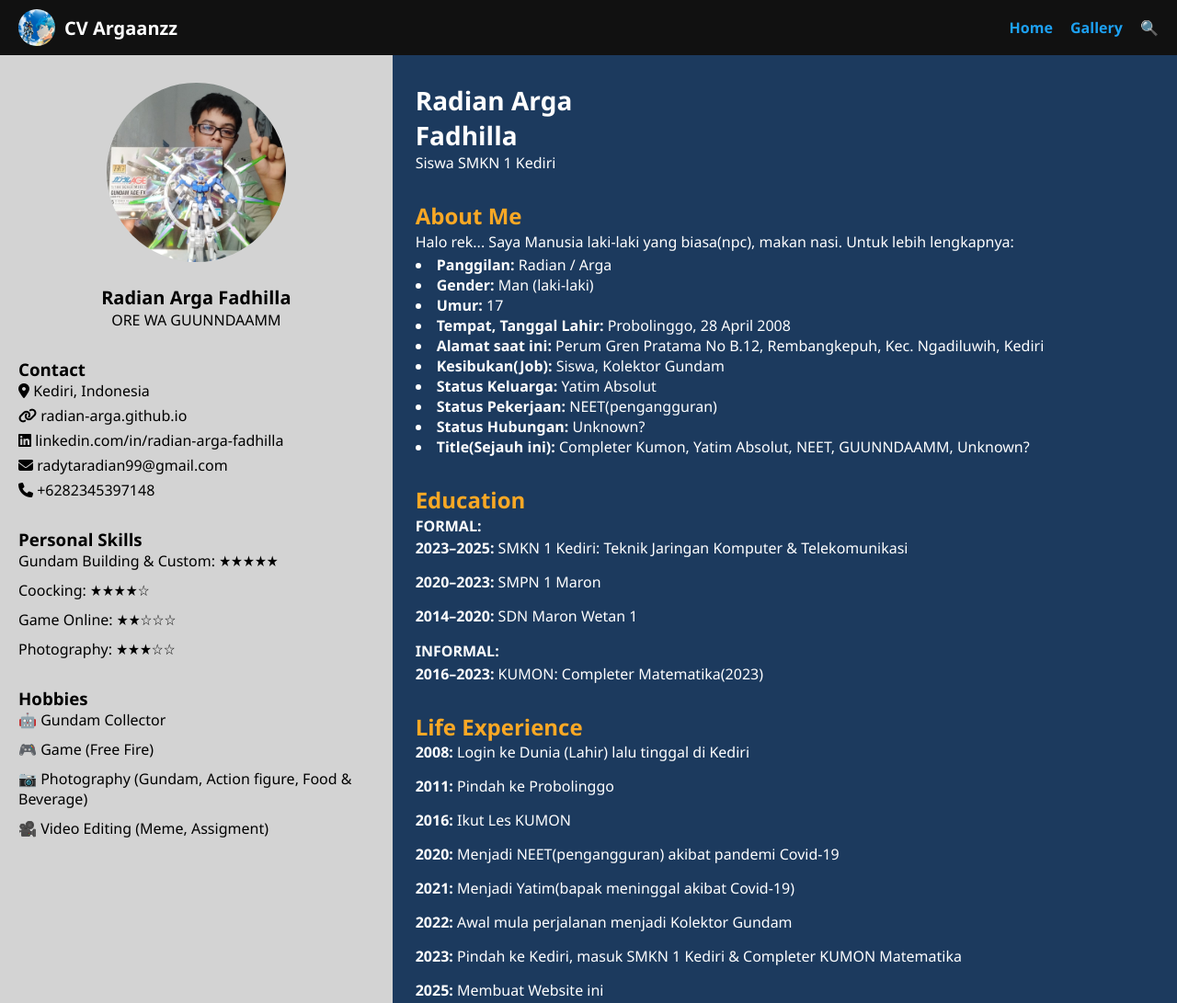
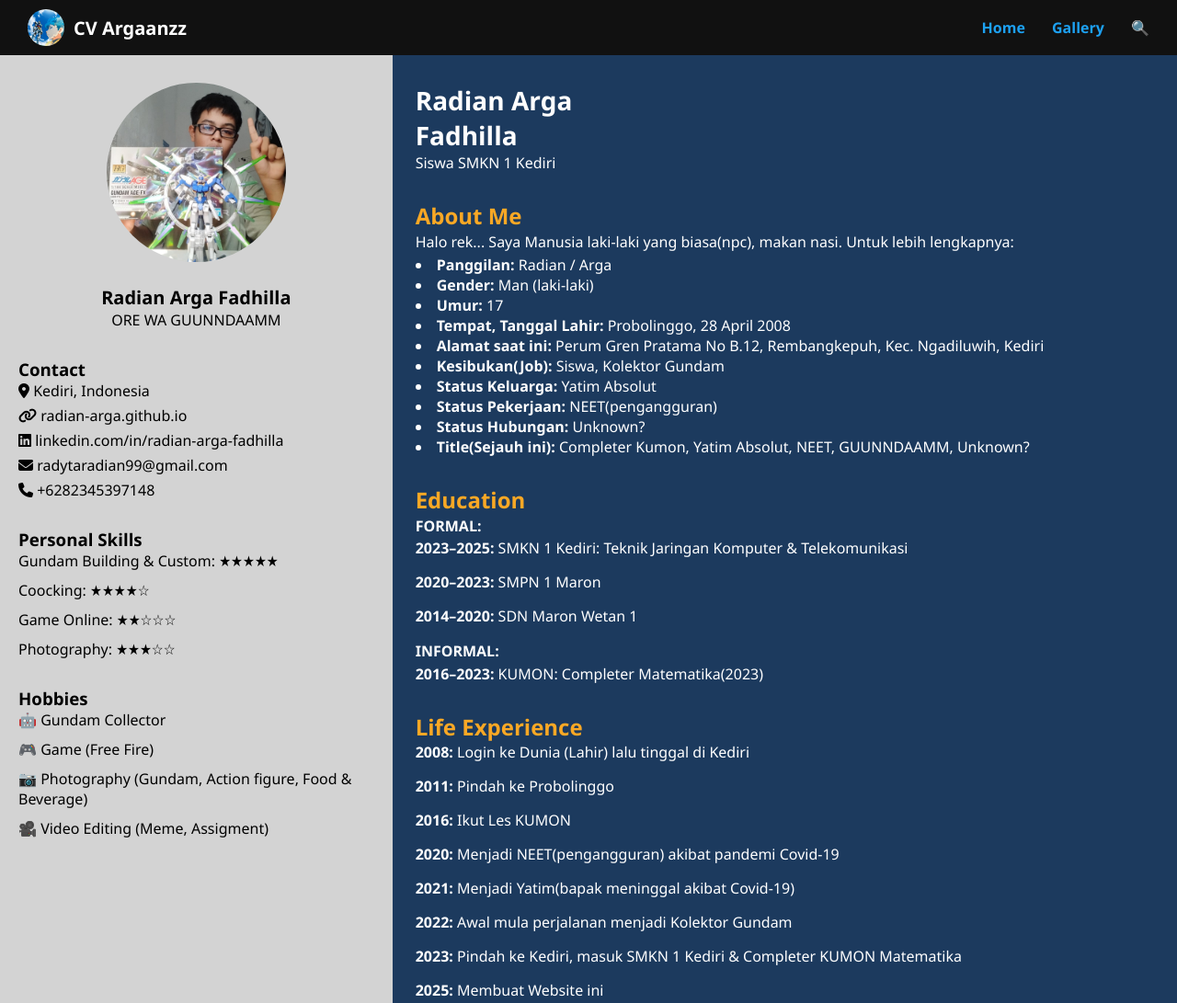
Before and after one commit to Radian-Arga/radian-arga.github.io, a plain HTML site: page index.html in a window 1280 px wide. Shown: the top 1091 px of the page at 92% size. Drawn offline with Linux system fonts and the light colour scheme.

Commit message:
Update index.html

```diff
--- a/index.html
+++ b/index.html
@@ -19,15 +19,14 @@
       background: #f4f4f4;
     }
 
-    /* Navigasi */
+    /* Navbar Style */
     .navbar {
       background-color: #111;
       display: flex;
       justify-content: space-between;
       align-items: center;
-      padding: 10px 20px;
+      padding: 10px 30px;
       color: white;
-      flex-wrap: wrap;
     }
 
     .navbar .logo {
@@ -47,9 +46,8 @@
     .navbar .menu a {
       color: #1da1f2;
       text-decoration: none;
-      margin-left: 15px;
+      margin-left: 25px;
       font-weight: bold;
-      font-size: 16px;
     }
 
     .navbar .menu a:hover {
```
